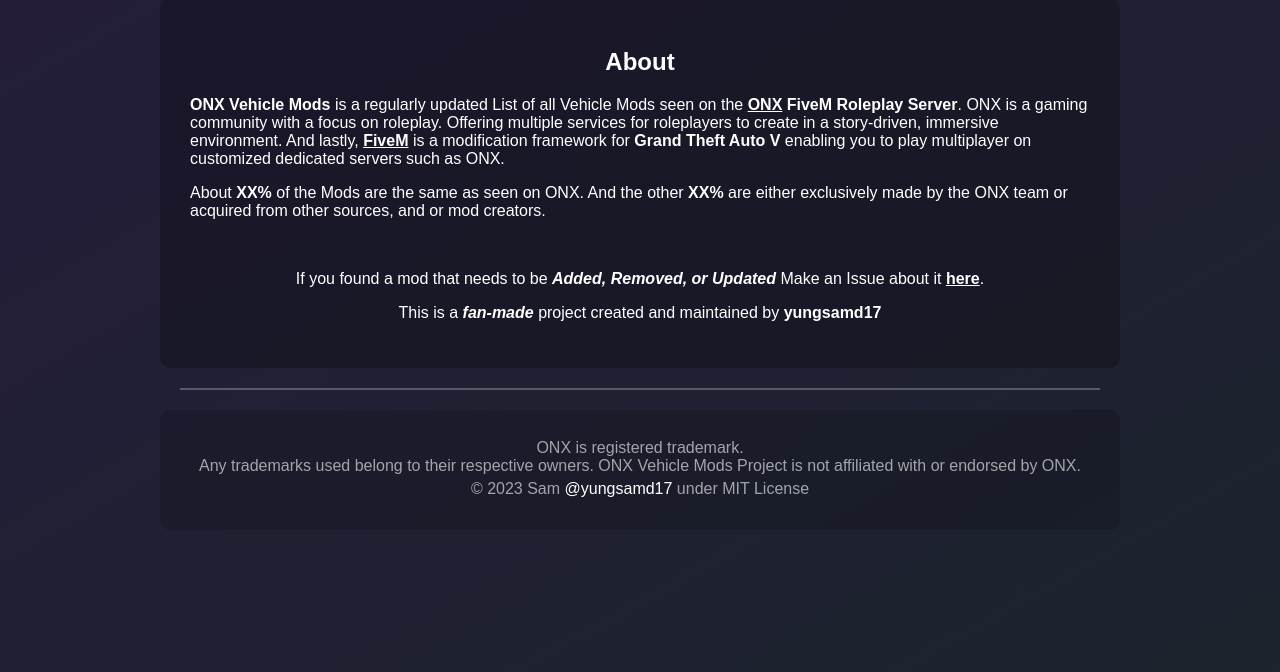
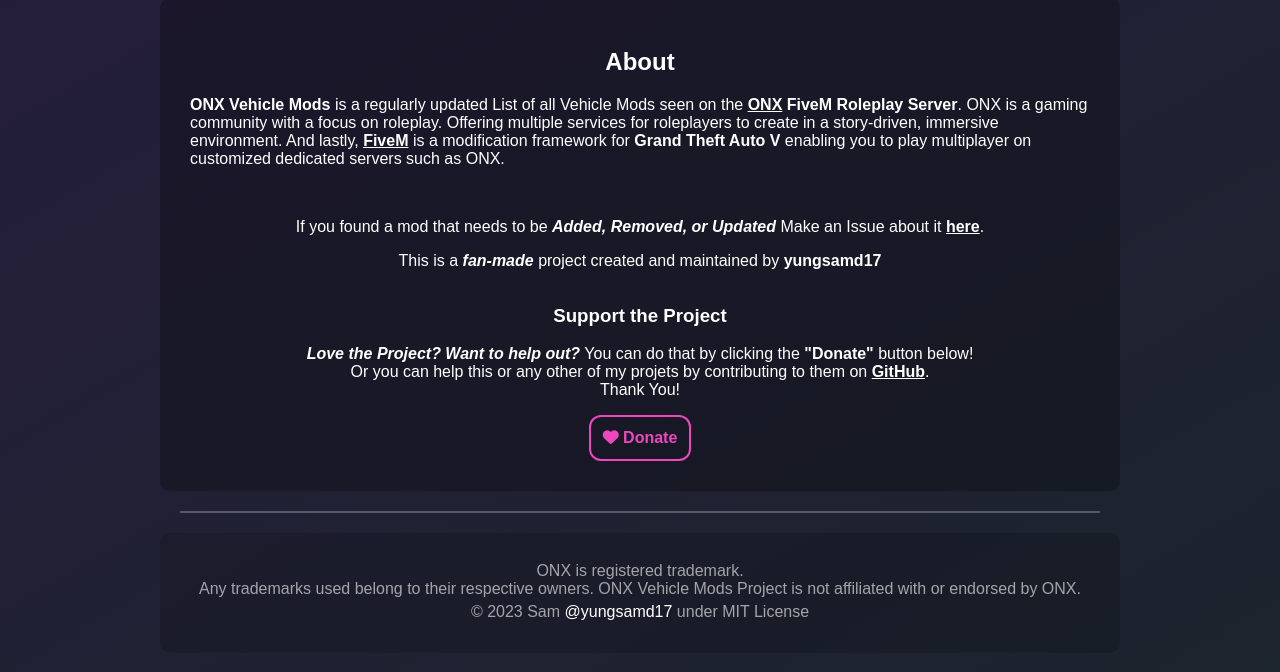
Before and after one commit to yungsamd17/onx-carmods, a plain HTML site: page about/index.html in a window 1280 px wide. Shown: the part 128-800 px from the top of the page. Drawn offline with Linux system fonts and the light colour scheme.

Commit message:
🔧(About): "Support the Project" with button

```diff
--- a/about/index.html
+++ b/about/index.html
@@ -69,12 +69,24 @@
         <div class="card">
             <h2>About</h2>
             <p><b>ONX Vehicle Mods</b> is a regularly updated List of all Vehicle Mods seen on the <a class="about-links" href="https://onx.gg/"><u>ONX</u></a> <b>FiveM Roleplay Server</b>. ONX is a gaming community with a focus on roleplay. Offering multiple services for roleplayers to create in a story-driven, immersive environment. And lastly, <a class="about-links" href="https://fivem.net/"><u>FiveM</u></a> is a modification framework for <b>Grand Theft Auto V</b> enabling you to play multiplayer on customized dedicated servers such as ONX.</p>
-            <p>About <b>XX%</b> of the Mods are the same as seen on ONX. And the other <b>XX%</b> are either exclusively made by the ONX team or acquired from other sources, and or mod creators.</p>
             <br>
             <p class="center-text">If you found a mod that needs to be <b><em>Added, Removed, or Updated</em></b> Make an Issue about it
                 <a class="about-links" href="https://github.com/yungsamd17/onx-carmods/issues/new/choose"><u>here</u></a>.</p>
             <p class="center-text">This is a <b><em>fan-made</em></b> project created and maintained by
                 <a class="about-links" href="https://yungsamd17.github.io/">yungsamd17</a></p>
+
+            <div class="support-container">
+                <h3>Support the Project</h3>
+                <div class="support-text-container">
+                    <span><b><em>Love the Project? Want to help out?</em></b>
+                        You can do that by clicking the <b>"Donate"</b> button below!</span><br>
+                        <span>Or you can help this or any other of my projets by contributing to them on <a class="about-links" href="https://github.com/yungsamd17"><u>GitHub</u></a>.</span><br>
+                    <span>Thank You!</span>
+                </div>
+                <a class="support-button" href="https://ko-fi.com/yungsamd17" target="_blank">
+                    <i class="fa-solid fa-heart"></i> Donate
+                </a>
+            </div>
         </div>
 
         <!-- Divider -->
--- a/src/style.css
+++ b/src/style.css
@@ -389,6 +389,35 @@
     user-select: none;
 }
 
+.support-container {
+    display: flex;
+    flex-direction: column;
+    align-items: center;
+}
+
+.support-text-container {
+    margin-bottom: 16px;
+    text-align: center;
+}
+
+.support-button {
+    color: var(--accent-pink);
+    background-color: transparent;
+    border: 2px solid var(--accent-pink);
+    border-radius: 12px;
+    padding: 12px;
+    font-size: 1rem;
+    font-weight: bold;
+    text-decoration: none;
+    transition-duration: 0.15s;
+    user-select: none;
+}
+
+.support-button:hover {
+    background-color: rgba(255, 255, 255, 0.08);
+    text-decoration: none;
+}
+
 
 
 @media only screen and (max-width: 1070px) {
```
